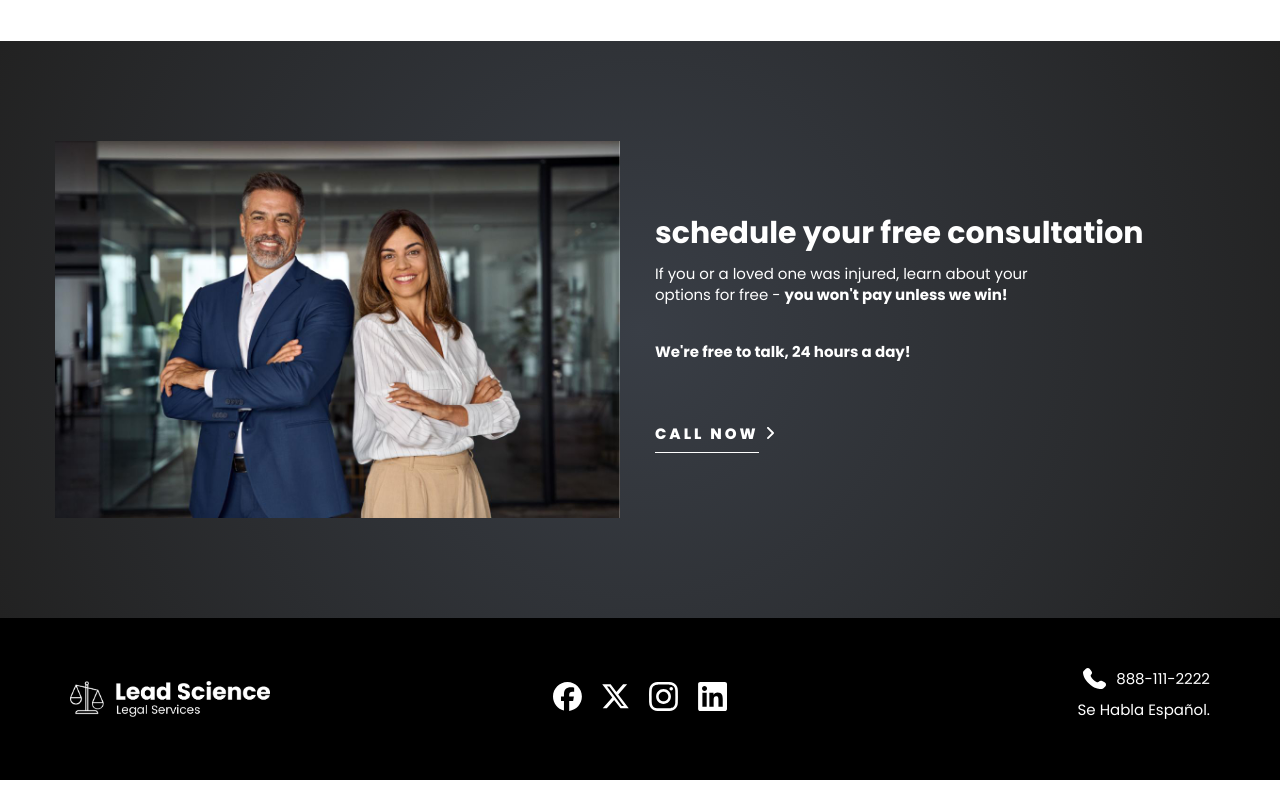
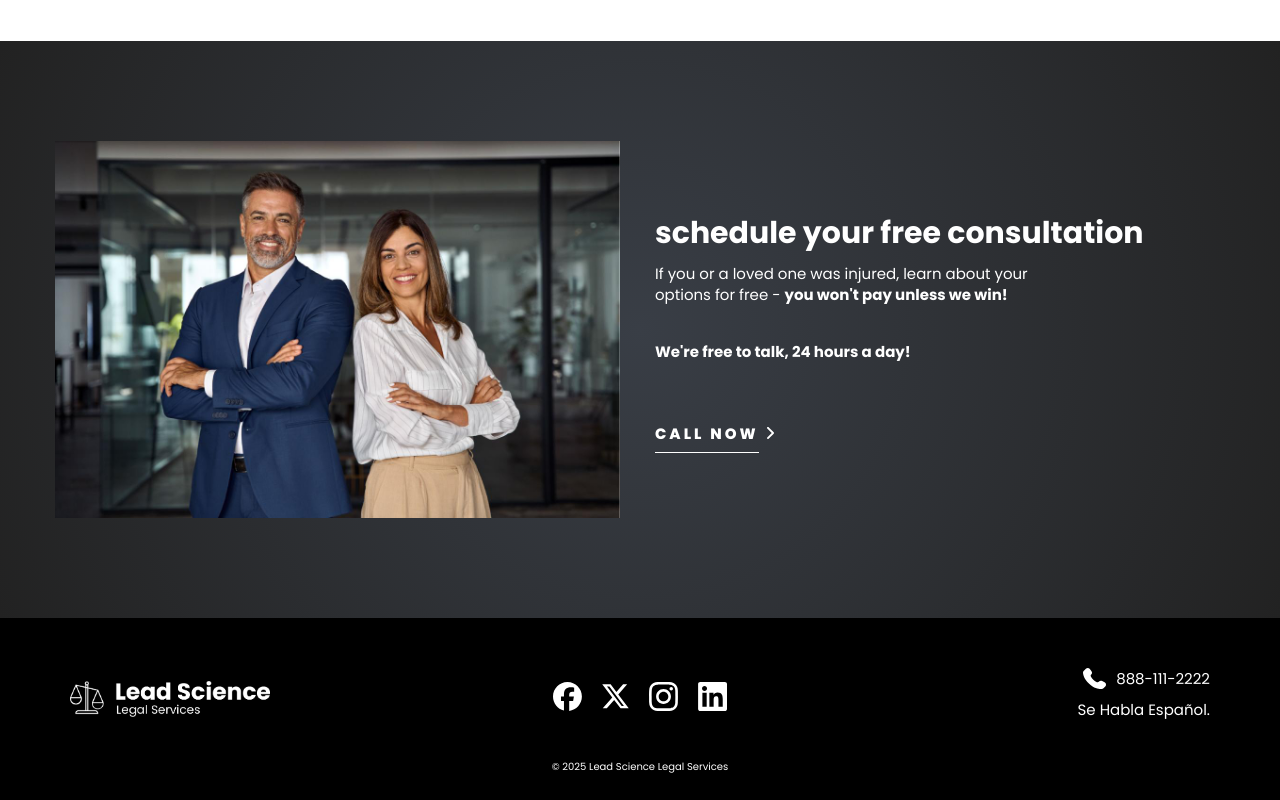
Before and after one commit to kern-me/lead-science-legal-services, a website: page src/index.html in a window 1280 px wide. Shown: the part 2331-3131 px from the top of the page. Drawn offline with nearby package versions, Linux system fonts and the light colour scheme; files that its build step writes are made by us from their sources.

Commit message:
footer copyright

```diff
--- a/src/index.html
+++ b/src/index.html
@@ -189,6 +189,7 @@
                 <p>Se Habla Español.</p>
             </div>
         </div>
+        <p class="copyright">&copy; 2025 Lead Science Legal Services</p>
     </div>
 </footer>
 
--- a/src/sass/_footer.scss
+++ b/src/sass/_footer.scss
@@ -1,7 +1,7 @@
 @use 'vars';
 
 footer {
-  padding: 5rem 0;
+  padding: 5rem 0 2.5rem;
   .row {
     display: block;
     @include vars.breakpoint(m) {
@@ -23,18 +23,6 @@ footer {
 .footer-phone-link {
   display: flex;
   flex-direction: column;
-}
-
-.footer-logo-link, .top-nav--logo-link {
-  //.logo {
-  //  filter: none;
-  //  transition: filter 400ms ease-in-out;
-  //}
-  //&:hover {
-  //  .logo {
-  //    filter: brightness(0) saturate(100%) invert(42%) sepia(66%) saturate(2403%) hue-rotate(144deg) brightness(102%) contrast(101%);
-  //  }
-  //}
 }
 
 .btn-social {
@@ -71,3 +59,9 @@ footer {
     align-items: end;
   }
 }
+
+.copyright {
+  text-align: center;
+  margin: 3rem auto 0;
+  font-size: 1rem;
+}
```
